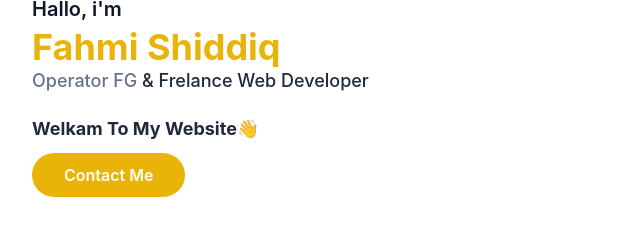
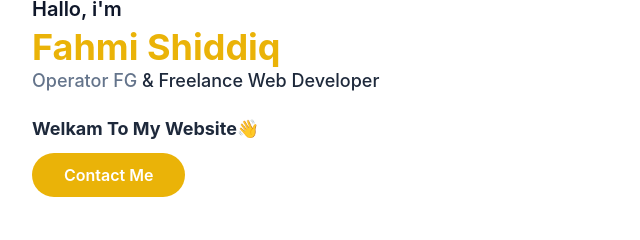
Before and after one commit to Fahmishiddiq/fahmishiddiq.github.io, a website: page index.html in a window 1280 px wide. Shown: the part 369-609 px from the top of the page, 0-640 px from the left. Drawn offline with Linux system fonts and the light colour scheme.

Commit message:
Add files via upload

```diff
--- a/index.html
+++ b/index.html
@@ -84,7 +84,7 @@
 
                     <h1 class="text-base font-semibold text-dark md:text-xl dark:text-white">
                         Hallo, i'm <span class="block font-bold  text-primary text-4xl mt-1 ">Fahmi Shiddiq</span></h1>
-                    <h2 class="font-medium text-slate-500 text-lg mb-5 lg:text-1xl">Operator FG<span class="text-slate-800 dark:text-white"> & Frelance Web Developer</span></h2>
+                    <h2 class="font-medium text-slate-500 text-lg mb-5 lg:text-1xl">Operator FG<span class="text-slate-800 dark:text-white"> & Freelance Web Developer</span></h2>
                     <h2 class="font-bold text-slate-800 text-lg mb-5 lg:text-1xl dark:text-white"> Welkam To My Website👋</h2>
                     <p class="font-medium text-slate-400"></p>
                     <a href="https://wa.me/6282386771235" class="text-base font-semibold text-white bg-primary
```
